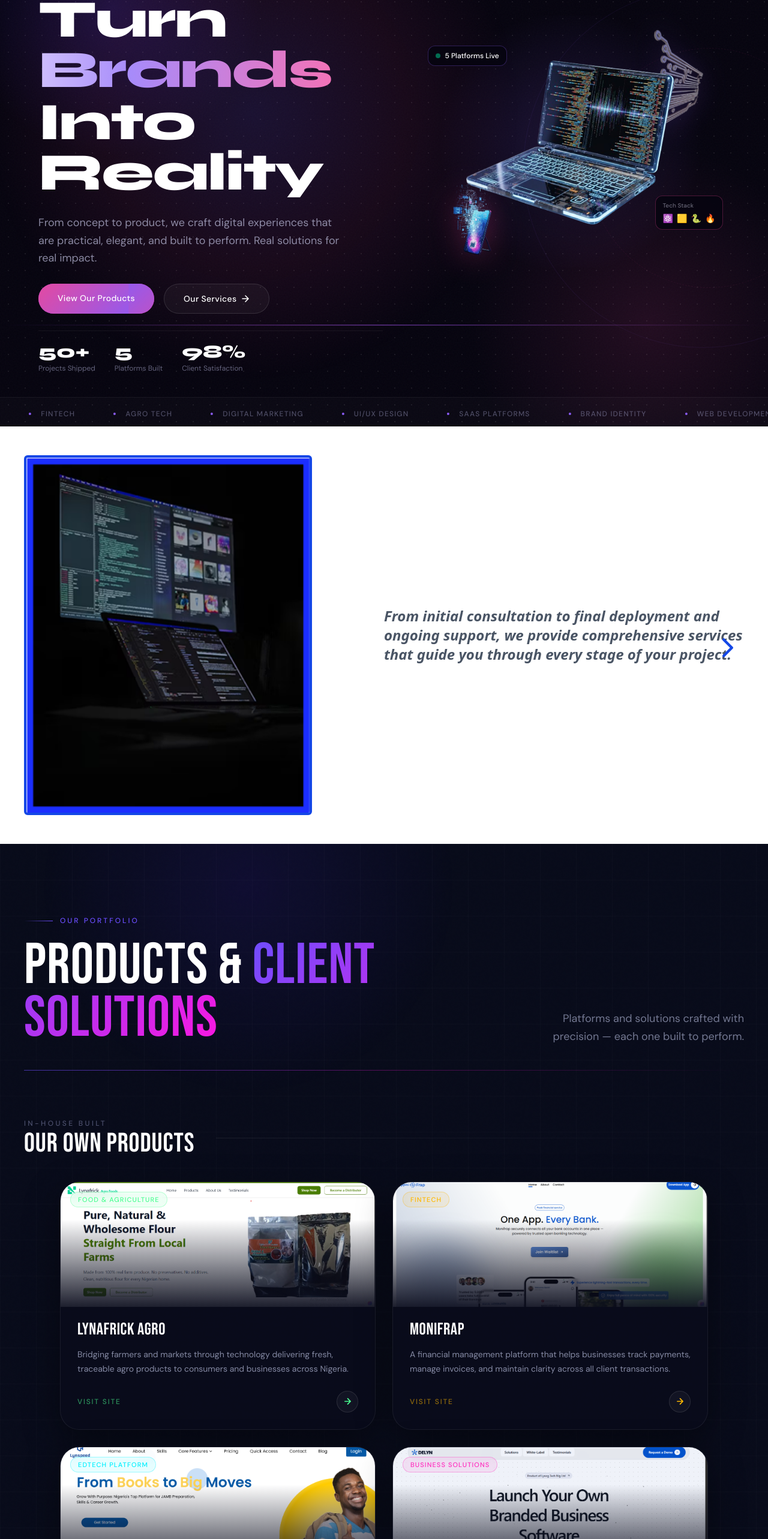
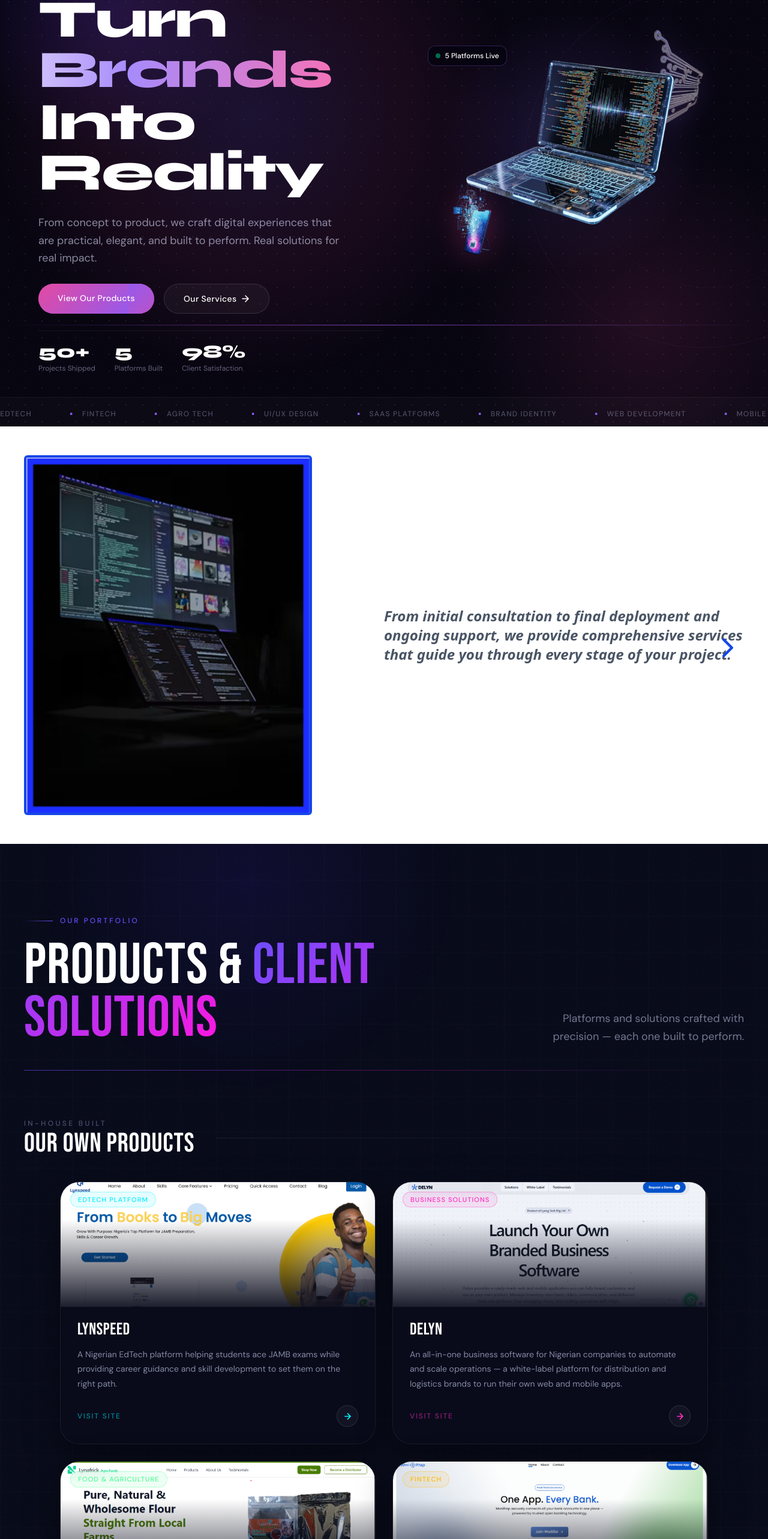
Before and after one commit to 080Evelyn/Lynogtech, a React (Vite) app: page / in a window 1280 px wide. Shown: the part 231-2797 px from the top of the page at 60% size. Built offline with nearby package versions, Linux system fonts and the light colour scheme; a web font is replaced by a local one.

Commit message:
added the number

```diff
--- a/src/ui/Hero.jsx
+++ b/src/ui/Hero.jsx
@@ -405,24 +405,8 @@ const Hero = () => {
             </motion.div>
 
 
-            <motion.div
-              initial={{ opacity: 0, x: 30 }}
-              animate={{ opacity: 1, x: 0 }}
-              transition={{ delay: 1.6, duration: 0.8, ease: [0.16, 1, 0.3, 1] }}
-              className="absolute bottom-[15%] right-[2%] z-40 px-3 py-2 rounded-xl"
-              style={{
-                background: "rgba(6,4,15,0.8)",
-                border: "1px solid rgba(236,72,153,0.3)",
-                backdropFilter: "blur(12px)",
-              }}
-            >
-              <p className="text-[10px] font-medium mb-1" style={{ color: "rgba(200,200,220,0.5)" }}>Tech Stack</p>
-              <div className="flex gap-1.5">
-                {["⚛️", "🟨", "🐍", "🔥"].map((e, i) => (
-                  <span key={i} className="text-sm">{e}</span>
-                ))}
-              </div>
-            </motion.div>
+
+
           </div>
         </div>
 
@@ -437,7 +421,7 @@ const Hero = () => {
           <div className="ticker-inner">
             {[...Array(2)].map((_, ri) => (
               <span key={ri}>
-                {["Web Development", "Mobile Apps", "EdTech", "FinTech", "Agro Tech", "Digital Marketing", "UI/UX Design", "SaaS Platforms", "Brand Identity"].map((t, i) => (
+                {["Web Development", "Mobile Apps", "EdTech", "FinTech", "Agro Tech", "UI/UX Design", "SaaS Platforms", "Brand Identity"].map((t, i) => (
                   <span key={i} className="inline-flex items-center gap-4 mx-8 text-xs font-semibold tracking-widest uppercase"
                     style={{ color: "rgba(160,160,200,0.45)" }}>
                     <span className="w-1 h-1 rounded-full bg-[#8B5CF6] inline-block" />
--- a/src/ui/Products.jsx
+++ b/src/ui/Products.jsx
@@ -10,42 +10,42 @@ import delynImg1 from "../assets/bitwire1.png";
 const ownProducts = [
   {
     id: 1,
-    name: "Lynafrick Agro",
-    category: "Food & Agriculture",
-    desc: "Bridging farmers and markets through technology delivering fresh, traceable agro products to consumers and businesses across Nigeria.",
-    image: lynafrickImg,
-    link: "https://www.lynafrickagrofoods.com.ng",
-    accent: "#4AFF91",
+    name: "Lynspeed",
+    category: "EdTech Platform",
+    desc: "A Nigerian EdTech platform helping students ace JAMB exams while providing career guidance and skill development to set them on the right path.",
+    image: lynspeedImg,
+    link: "https://www.lynspeed.com.ng",
+    accent: "#00F0FF",
     number: "01",
   },
   {
     id: 2,
-    name: "Monifrap",
-    category: "FinTech",
-    desc: "A financial management platform that helps businesses track payments, manage invoices, and maintain clarity across all client transactions.",
-    image: monifrapImg,
-    link: "https://www.monifrap.com.ng",
-    accent: "#FFB800",
+    name: "DELYN",
+    category: "Business Solutions",
+    desc: "An all-in-one business software for Nigerian companies to automate and scale operations — a white-label platform for distribution and logistics brands to run their own web and mobile apps.",
+    image: delynImg,
+    link: "https://delyn.biz",
+    accent: "#FF2EBE",
     number: "02",
   },
   {
     id: 3,
-    name: "Lynspeed",
-    category: "EdTech Platform",
-    desc: "A career and learning platform built for exam prep, skill development, and professional growth empowering users to move faster in their careers.",
-    image: lynspeedImg,
-    link: "https://www.lynspeed.com.ng",
-    accent: "#00F0FF",
+    name: "Lynafrick Agro",
+    category: "Food & Agriculture",
+    desc: "A Nigerian food processing company specialising in 100% natural, organic flour products — connecting quality agro produce directly to consumers and businesses.",
+    image: lynafrickImg,
+    link: "https://www.lynafrickagrofoods.com.ng",
+    accent: "#4AFF91",
     number: "03",
   },
   {
     id: 4,
-    name: "DELYN",
-    category: "Business Solutions",
-    desc: "End-to-end digital business solutions that streamline operations, boost brand visibility, and give enterprises the infrastructure to scale with confidence.",
-    image: delynImg,
-    link: "https://delyn.biz",
-    accent: "#FF2EBE",
+    name: "Monifrap",
+    category: "FinTech",
+    desc: "An all-in-one Nigerian banking app that lets users link and manage multiple local bank accounts in a single interface — simplifying personal and business finances.",
+    image: monifrapImg,
+    link: "https://www.monifrap.com.ng",
+    accent: "#FFB800",
     number: "04",
   },
 ];
@@ -54,8 +54,8 @@ const clientProducts = [
   {
     id: 5,
     name: "Miala Media",
-    category: "Digital Marketing",
-    desc: "A results-driven marketing platform for brand growth  covering content strategy, social media, and full-scale digital campaigns.",
+    category: "Beauty & Cosmetics",
+    desc: "A Nigerian cosmetics and skincare brand crafted for melanin-rich skin — offering a curated range of beauty products that celebrate and nourish African skin tones.",
     image: mialaImg,
     link: "https://www.mialacosmetics.com",
     accent: "#FF6B35",
@@ -65,7 +65,7 @@ const clientProducts = [
     id: 6,
     name: "BITWIRE",
     category: "Crypto & Finance",
-    desc: "A secure digital asset platform for buying, selling, and managing cryptocurrencies — backed by real-time market data and robust security.",
+    desc: "A single platform to trade gift cards, buy and sell crypto, and pay utility bills like data and electricity — turning digital assets into local value quickly and securely.",
     image: delynImg1,
     link: "https://www.bitwiretrust.com",
     accent: "#A78BFA",
@@ -99,7 +99,6 @@ const ProductCard = ({ p, i, variant = "default" }) => {
               : "0 20px 60px rgba(0,0,0,0.4)",
           }}
         >
-
           <div
             className="absolute top-0 left-0 right-0 h-[2px] transition-opacity duration-500"
             style={{
@@ -107,7 +106,6 @@ const ProductCard = ({ p, i, variant = "default" }) => {
               opacity: hovered ? 1 : 0.25,
             }}
           />
-
 
           <div
             className="absolute top-3 right-5 font-black leading-none select-none transition-all duration-500 pointer-events-none"
@@ -120,7 +118,6 @@ const ProductCard = ({ p, i, variant = "default" }) => {
           >
             {p.number}
           </div>
-
 
           <div className="relative overflow-hidden h-52 flex-shrink-0">
             <motion.img
@@ -147,7 +144,6 @@ const ProductCard = ({ p, i, variant = "default" }) => {
             </div>
           </div>
 
-
           <div className="p-7 pt-5 flex flex-col flex-1">
             <h3
               className="mb-3 tracking-tight leading-tight transition-colors duration-300"
@@ -166,7 +162,6 @@ const ProductCard = ({ p, i, variant = "default" }) => {
             >
               {p.desc}
             </p>
-
 
             <div className="flex items-center justify-between mt-auto">
               <span
@@ -256,12 +251,10 @@ const Products = () => {
       >
         <div className="noise-overlay" />
 
-
         <div className="absolute inset-0 pointer-events-none" style={{
           backgroundImage: `linear-gradient(rgba(255,255,255,0.018) 1px, transparent 1px), linear-gradient(90deg, rgba(255,255,255,0.018) 1px, transparent 1px)`,
           backgroundSize: "60px 60px",
         }} />
-
 
         <motion.div className="absolute pointer-events-none" style={{
           top: "-15%", left: "5%", width: "700px", height: "700px",
@@ -279,7 +272,6 @@ const Products = () => {
         }} />
 
         <div className="relative max-w-7xl mx-auto px-6 md:px-10">
-
 
           <div className="mb-20">
             <motion.div
@@ -343,14 +335,12 @@ const Products = () => {
             />
           </div>
 
-
           <SectionLabel label="Our Own Products" sublabel="In-house built" delay={0} />
           <div className="grid grid-cols-1 md:grid-cols-2 xl:grid-cols-2 gap-7 mb-24 xl:max-w-[90%] mx-auto">
             {ownProducts.map((p, i) => (
               <ProductCard key={p.id} p={p} i={i} variant="default" />
             ))}
           </div>
-
 
           <motion.div
             initial={{ opacity: 0 }}
@@ -371,14 +361,12 @@ const Products = () => {
             </div>
           </motion.div>
 
-
           <SectionLabel label="Client Solutions" sublabel="Delivered for clients" delay={0.1} />
           <div className="grid grid-cols-1 md:grid-cols-2 gap-7 mb-20 xl:max-w-[66%] mx-auto">
             {clientProducts.map((p, i) => (
               <ProductCard key={p.id} p={p} i={i} variant="client" />
             ))}
           </div>
-
 
           <motion.div
             initial={{ opacity: 0, y: 30 }}
@@ -405,7 +393,7 @@ const Products = () => {
               </p>
             </div>
             <a
-              href="#contact"
+              href="#https://wa.me/2349033113048?text=Hi%2C%20I%27d%20like%20to%20start%20a%20project"
               className="flex-shrink-0 px-8 py-3.5 rounded-full font-bold text-sm tracking-wider uppercase transition-all duration-300 hover:scale-105 hover:shadow-[0_0_40px_rgba(107,78,255,0.45)]"
               style={{
                 background: "linear-gradient(135deg, #6B4EFF, #FF16E0)",
```
